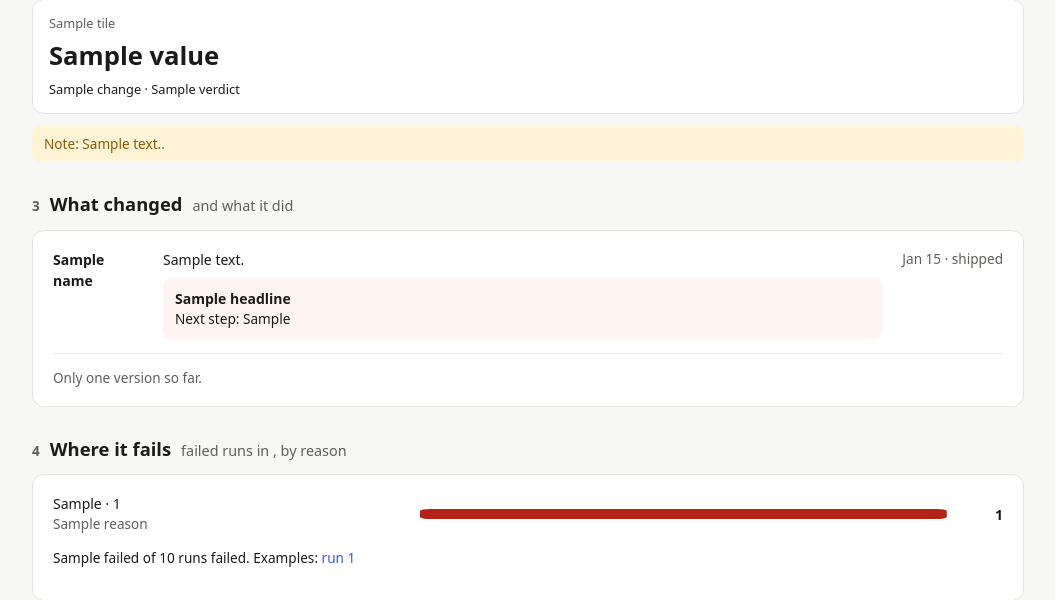
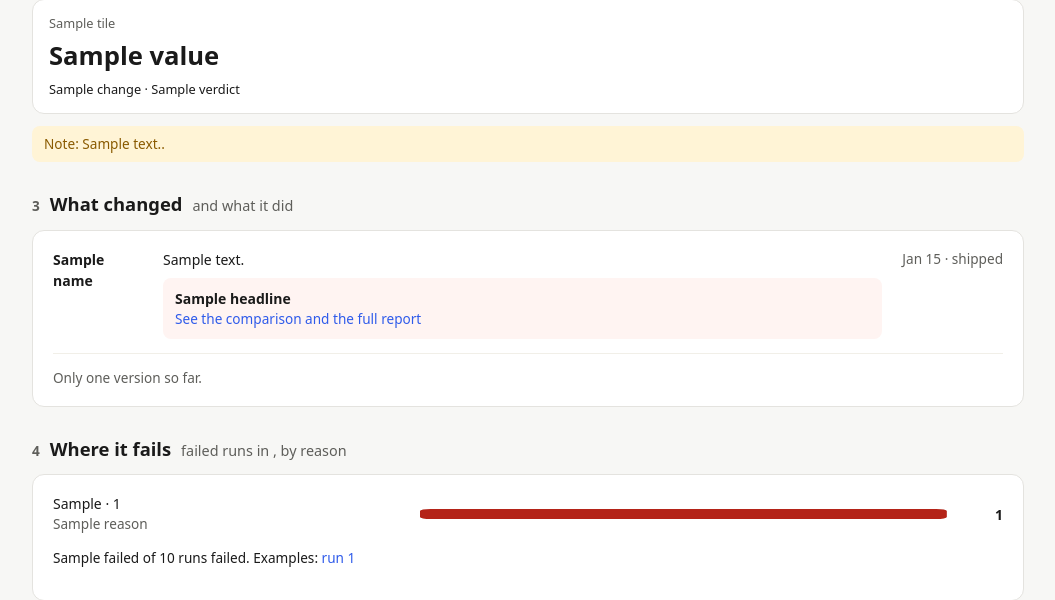
Before and after one commit to VarshithaGudibandi/ai-agent-eval, a FastAPI app: template app/web/templates/agent.html in a window 1280 px wide. Shown: the part 463-1063 px from the top of the page, without its empty margins (112-1167 px from the left). Run offline with FastAPI, Linux system fonts and the light colour scheme; the template is opened without the code that fills it: most values are stand-ins (such as "Sample title", 1, 10 or a date in 2020); parts of the project's set-up code (start-up, migrations or seed data) failed here and were passed over.

Commit message:
Say why a reported version has no cause and link its comparison

```diff
--- a/app/web/templates/agent.html
+++ b/app/web/templates/agent.html
@@ -86,7 +86,10 @@
         {% if report and v.id == health.current.agent_version_id %}
         <div class="cause">
           <strong>{{ report.report.headline }}</strong>
-          {% if report.report.groups and report.report.groups[0].next_step %}<div class="small">Next step: {{ report.report.groups[0].next_step }}</div>{% endif %}
+          {% set top = report.report.groups[0] if report.report.groups else none %}
+          {% if top and top.error %}<div class="small">No cause given: {{ top.error }}.</div>{% endif %}
+          {% if top and top.next_step %}<div class="small">Next step: {{ top.next_step }}</div>{% endif %}
+          <div class="small"><a href="/comparisons/{{ report.comparison_id }}">See the comparison and the full report</a></div>
         </div>
         {% endif %}
       </div>
```
Also changed, not shown: tests/web/pages/test_agents.py (+2 -1 lines).
